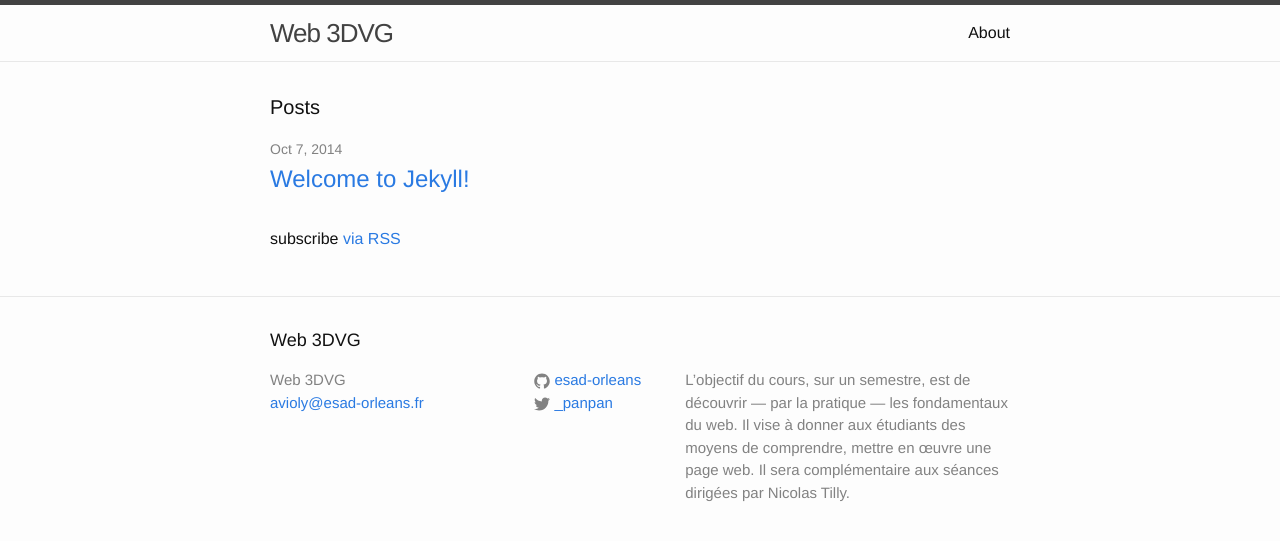
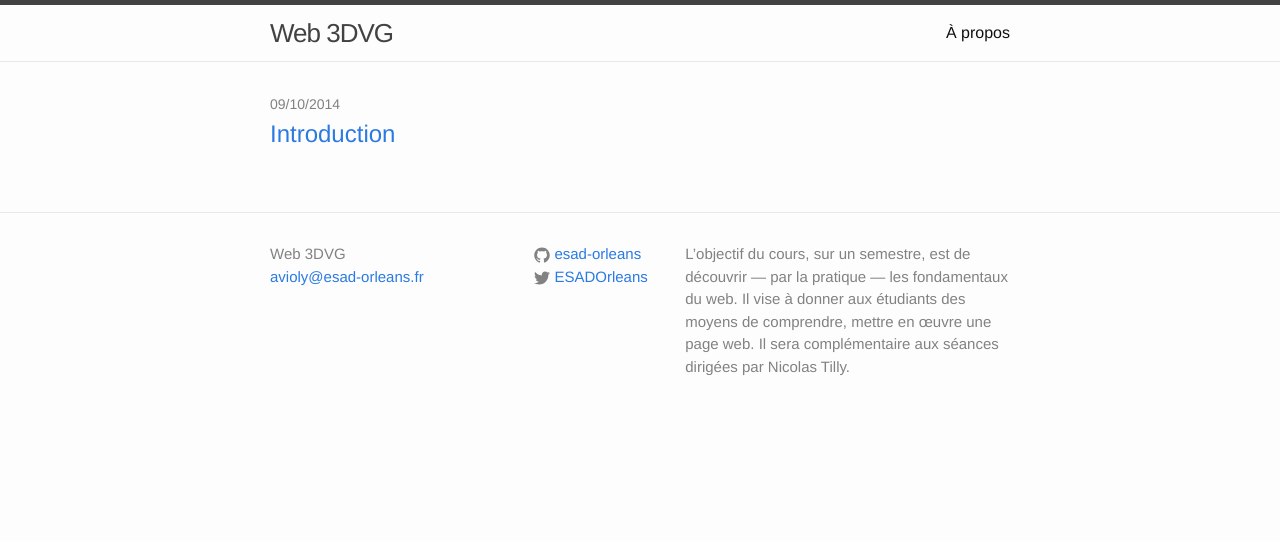
Before and after one commit to ESAD-Orleans/3dvg-web, a Jekyll site: the page built from index.html, in a window 1280 px wide. Shown: the top 541 px of the page. Built offline with Jekyll 4.4.1, drawn with Linux system fonts in a browser that asks for light colours.

Commit message:
jekyll install

```diff
--- a/_config.yml
+++ b/_config.yml
@@ -7,7 +7,7 @@ description: > # this means to ignore newlines until "baseurl:"
   Il sera complémentaire aux séances dirigées par Nicolas Tilly.
 baseurl: "/3dvg-web" # the subpath of your site, e.g. /blog/
 url: "http://esad-orleans.github.io" # the base hostname & protocol for your site
-twitter_username: _panpan
+twitter_username: ESADOrleans
 github_username:  esad-orleans
 
 # Build settings
--- a/_includes/footer.html
+++ b/_includes/footer.html
@@ -1,8 +1,6 @@
 <footer class="site-footer">
 
   <div class="wrapper">
-
-    <h2 class="footer-heading">{{ site.title }}</h2>
 
     <div class="footer-col-wrapper">
       <div class="footer-col  footer-col-1">
--- a/_layouts/post.html
+++ b/_layouts/post.html
@@ -5,7 +5,7 @@ layout: default
 
   <header class="post-header">
     <h1 class="post-title">{{ page.title }}</h1>
-    <p class="post-meta">{{ page.date | date: "%b %-d, %Y" }}{% if page.author %} • {{ page.author }}{% endif %}{% if page.meta %} • {{ page.meta }}{% endif %}</p>
+    <p class="post-meta">{{ page.date | date: "%d/%m/%Y" }}{% if page.author %} • {{ page.author }}{% endif %}{% if page.meta %} • {{ page.meta }}{% endif %}</p>
   </header>
 
   <article class="post-content">
--- a/_posts/2014-10-07-welcome-to-jekyll.markdown
+++ b/_posts/2014-10-09-introduction.markdown
@@ -1,8 +1,8 @@
 ---
 layout: post
-title:  "Welcome to Jekyll!"
-date:   2014-10-07 16:07:14
-categories: jekyll update
+title:  "Introduction"
+date:   2014-10-09 09:45:00
+categories: html
 ---
 You’ll find this post in your `_posts` directory. Go ahead and edit it and re-build the site to see your changes. You can rebuild the site in many different ways, but the most common way is to run `jekyll serve --watch`, which launches a web server and auto-regenerates your site when a file is updated.
 
--- a/index.html
+++ b/index.html
@@ -4,12 +4,10 @@ layout: default
 
 <div class="home">
 
-  <h1 class="page-heading">Posts</h1>
-
   <ul class="post-list">
     {% for post in site.posts %}
       <li>
-        <span class="post-meta">{{ post.date | date: "%b %-d, %Y" }}</span>
+        <span class="post-meta">{{ post.date | date: "%d/%m/%Y" }}</span>
 
         <h2>
           <a class="post-link" href="{{ post.url | prepend: site.baseurl }}">{{ post.title }}</a>
@@ -18,6 +16,6 @@ layout: default
     {% endfor %}
   </ul>
 
-  <p class="rss-subscribe">subscribe <a href="{{ "/feed.xml" | prepend: site.baseurl }}">via RSS</a></p>
+  <!--<p class="rss-subscribe">subscribe <a href="{{ "/feed.xml" | prepend: site.baseurl }}">via RSS</a></p>-->
 
 </div>
```
Also changed, not shown: about.md (+71 -5 lines).
